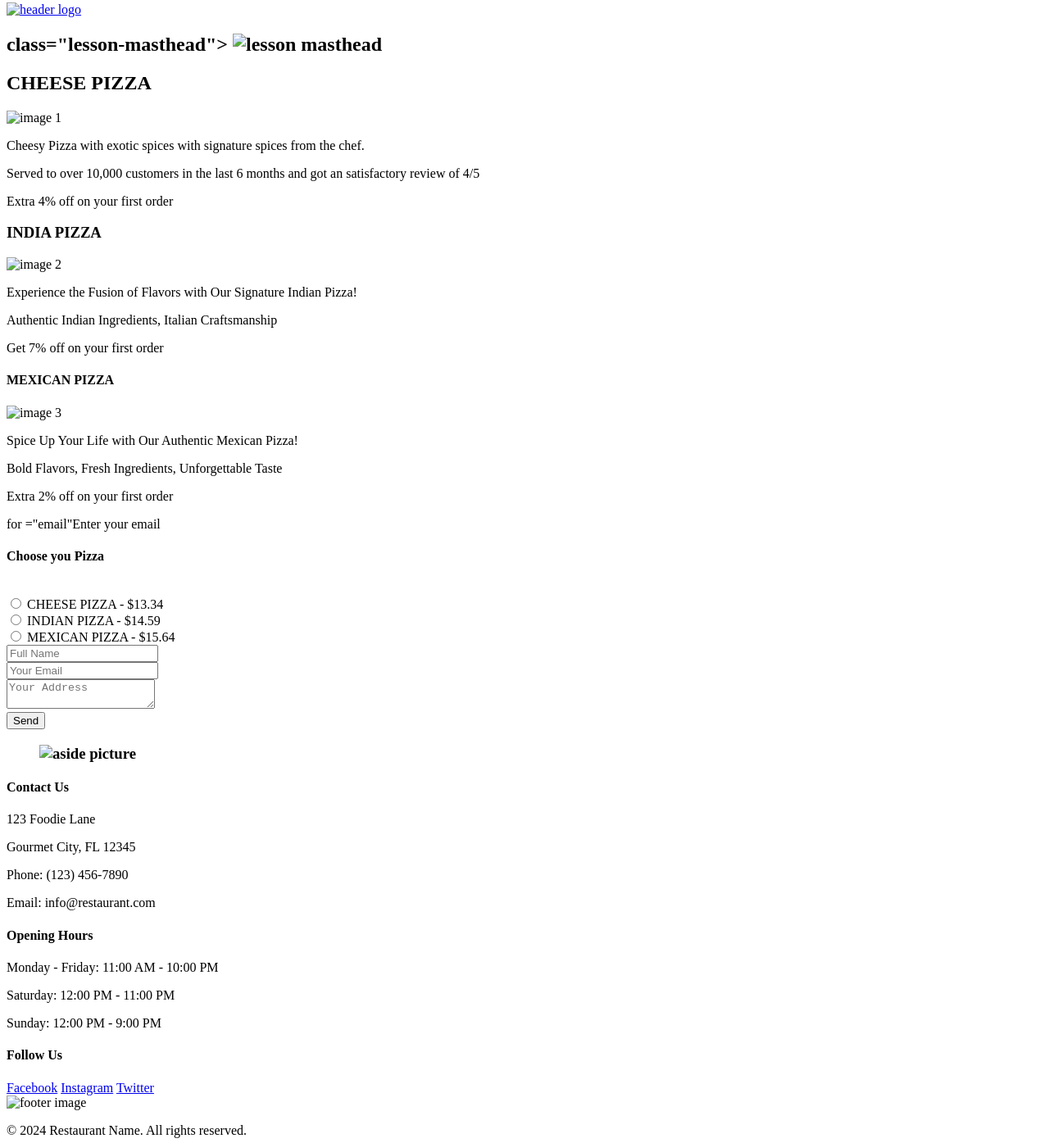
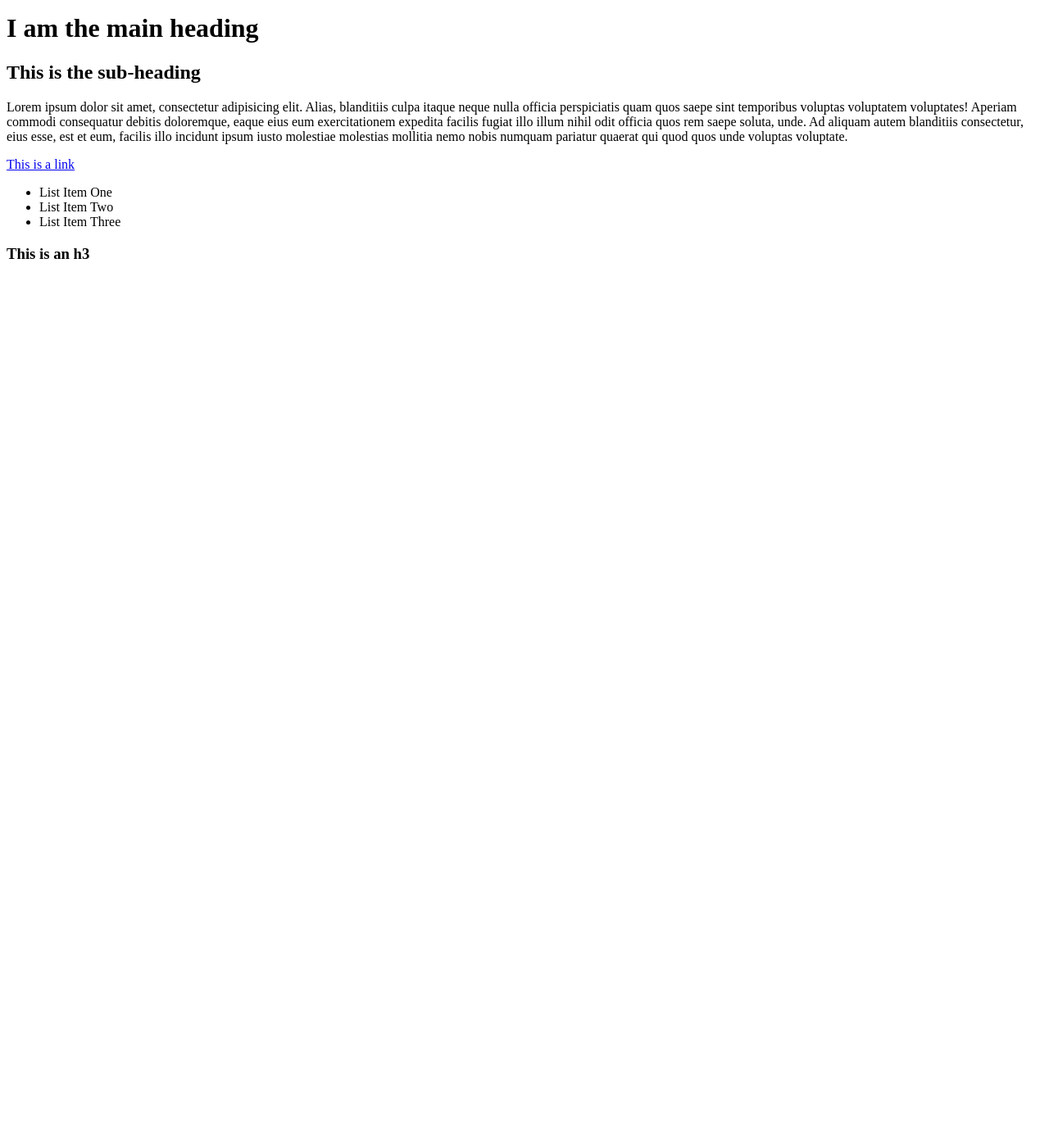
Before and after one commit to 200593248/summer-html-02, a plain HTML site: page index.html in a window 1280 px wide. Shown: the part 5-1400 px from the top of the page at 82% size. After the commit the page ends 800 px from the top, so only its background shows below. Drawn offline with Linux system fonts and the light colour scheme; files that its build step writes are made by us from their sources; a web font is replaced by a local one.

Commit message:
Add files via upload

```diff
--- a/index.html
+++ b/index.html
@@ -1,114 +1,36 @@
-<!DOCTYPE html>
-<html lang="en" >
+<!doctype html>
+<html lang="en">
 <head>
-<!--Jacob Sleeba-->
-    <!--200593248-->
+    <!--
+    If in pairs add names here
+    -->
     <meta charset="utf-8">
     <meta name="viewport" content="width=device-width, initial-scale=1">
-    <meta name="description" content="Create a layout using css grid">
+    <meta name="description" content="This is the HTML for Lab Two">
+    <title>Lab Two</title>
     <meta name="robots" content="noindex, nofollow">
-    <title> Assignment 2 </title>
-    <!--add our font-->
+    <!-- Step one -->
     <link rel="preconnect" href="https://fonts.googleapis.com">
     <link rel="preconnect" href="https://fonts.gstatic.com" crossorigin>
-    <link href="https://fonts.googleapis.com/css2?family=Poppins:ital,wght@0,100;0,200;0,300;0,400;0,500;0,600;0,700;0,800;0,900;1,100;1,200;1,300;1,400;1,500;1,600;1,700;1,800;1,900&family=Roboto:ital,wght@0,100;0,300;0,400;0,500;0,700;0,900;1,100;1,300;1,400;1,500;1,700;1,900&display=swap" rel="stylesheet">
-    <!--add our css-->
+    <link href="https://fonts.googleapis.com/css2?family=Roboto:ital,wght@0,100;0,300;0,400;0,500;0,700;0,900;1,100;1,300;1,400;1,500;1,700;1,900&display=swap" rel="stylesheet">
+    <link rel="preconnect" href="https://fonts.googleapis.com">
+    <link rel="preconnect" href="https://fonts.gstatic.com" crossorigin>
+    <link href="https://fonts.googleapis.com/css2?family=Mingzat&display=swap" rel="stylesheet">
     <link rel="stylesheet" href="./css/style.css">
-
 </head>
 <body>
-<header>
-    <div>
-        <a href=".index.html"> <img src="download.png" alt="header logo"></a>
-    </div>
-
-
-</header>
-<section><h1> class="lesson-masthead">
-    <img src="pizza-restaurant-email-header.png" alt="lesson masthead">
-</h1>
-
-</section>
-<main>
-    <h2>CHEESE PIZZA</h2>
-    <img src="download.jpeg" alt="image 1">
-    <p>Cheesy Pizza with exotic spices with signature spices from the chef.</p>
-    <p>Served to over 10,000 customers in the last 6 months and got an satisfactory review of 4/5</p>
-    <p>Extra 4% off on your first order</p>
-    <h3>INDIA PIZZA</h3>
-    <img src="download%20(1).jpeg" alt="image 2">
-    <p>Experience the Fusion of Flavors with Our Signature Indian Pizza!</p>
-    <p>Authentic Indian Ingredients, Italian Craftsmanship</p>
-    <p>Get 7% off on your first order</p>
-    <h4>MEXICAN PIZZA</h4>
-
-    <img src="download%20(2).jpeg" alt="image 3">
-    <p>Spice Up Your Life with Our Authentic Mexican Pizza!</p>
-    <p>Bold Flavors, Fresh Ingredients, Unforgettable Taste</p>
-    <p>Extra 2% off on your first order</p>
-<div>
-    <form action="somephpfile" method="post" enctype="multipart/form-data">
-    <label>
-        for ="email"Enter your email </label>
-        <h4>Choose you Pizza</h4>
-
-    <br >
-    <input type="radio" id="html" name="fav_lang" value="HTML">
-    <label for="html">CHEESE PIZZA - $13.34</label>
-    <br>
-    <input type="radio" id="hml" name="fav_lang" value="HTML">
-    <label for="html">INDIAN PIZZA - $14.59</label>
-    <br>
-    <input type="radio" id="htl" name="fav_lang" value="HTML">
-    <label for="html">MEXICAN PIZZA - $15.64</label>
-    <br>
-    </form>
-</div>
-    <div>
-    <input type="text" placeholder="Full Name" required>
-    <br>
-    <input type="email" placeholder="Your Email" required>
-    <br>
-
-    <textarea placeholder="Your Address"></textarea>
-    <br>
-    <input type="submit" value="Send">
-    </div>
-
-</main>
-<aside><article>
-    <figure>
-       <h3> <img src="3ac7b8aa-d113-4e67-a9d8-188dd0b38e12_1024.jpeg%20poster.jpeg" alt="aside picture">
-       </h3>   </figure>
-
-</article>
-    </aside>
-<footer>
-    <div class="footer-container">
-        <div class="footer-section">
-            <h4>Contact Us</h4>
-            <p>123 Foodie Lane</p>
-            <p>Gourmet City, FL 12345</p>
-            <p>Phone: (123) 456-7890</p>
-            <p>Email: info@restaurant.com</p>
-        </div>
-        <div class="footer-section">
-            <h4>Opening Hours</h4>
-            <p>Monday - Friday: 11:00 AM - 10:00 PM</p>
-            <p>Saturday: 12:00 PM - 11:00 PM</p>
-            <p>Sunday: 12:00 PM - 9:00 PM</p>
-        </div>
-        <div class="footer-section">
-            <h4>Follow Us</h4>
-            <a href="https://facebook.com/restaurant" target="_blank">Facebook</a>
-            <a href="https://instagram.com/restaurant" target="_blank">Instagram</a>
-            <a href="https://twitter.com/restaurant" target="_blank">Twitter</a>
-        </div>
-        <img src="pizza-restaurant-grand-opening-flyer-template-33035-flat1-thumb.jpg" alt="footer image">
-    </div>
-    <div class="footer-bottom">
-        <p>&copy; 2024 Restaurant Name. All rights reserved.</p>
-    </div>
-</footer>
+<!-- Step two & three -->
+<h1>I am the main heading</h1>
+<h2>This is the sub-heading</h2>
+<!-- Step four & five -->
+<p>Lorem ipsum dolor sit amet, <span>consectetur</span> adipisicing elit. Alias, blanditiis culpa itaque neque nulla officia perspiciatis quam quos saepe sint temporibus voluptas voluptatem voluptates! Aperiam commodi consequatur debitis doloremque, eaque eius eum exercitationem expedita facilis fugiat illo illum nihil odit officia quos rem saepe soluta, unde. Ad aliquam autem blanditiis consectetur, eius esse, est et eum, facilis illo incidunt ipsum iusto molestiae molestias mollitia nemo nobis numquam pariatur quaerat qui quod quos unde voluptas voluptate.</p>
+<a href="#">This is a link</a>
+<ul>
+    <li>List Item One</li>
+    <li>List Item Two</li>
+    <li>List Item Three</li>
+</ul>
+<!-- Step six -->
+<h3>This is an h3</h3>
 </body>
 </html>
```
Also changed, not shown: style.css (added, +11 -0 lines).
